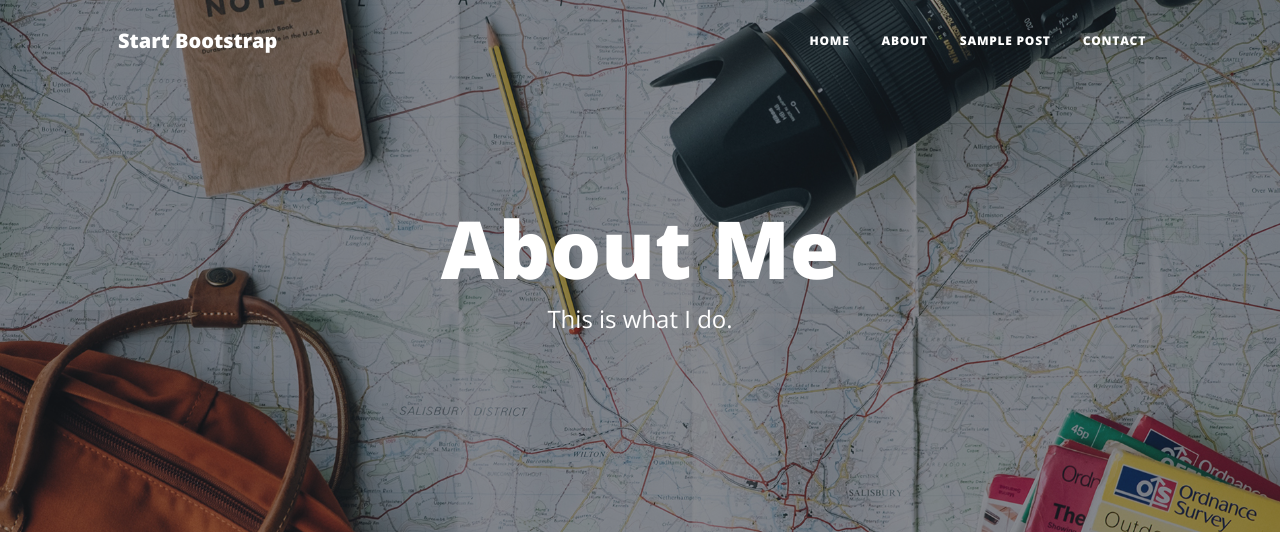
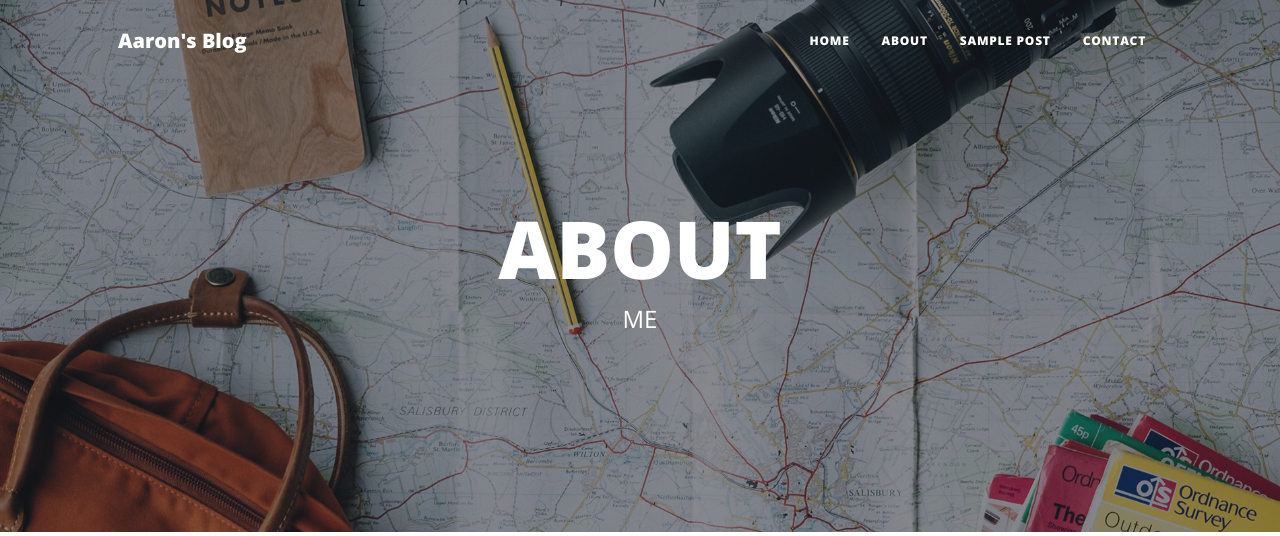
Before and after one commit to elmq0022/blog, a Django app: template apps/blog/templates/blog/about.html in a window 1280 px wide. Shown: the top 536 px of the page. Run offline with Django 5.2, Linux system fonts and the light colour scheme; the template is opened without the code that fills it, so the values that code supplies are empty; some libraries are stand-ins or nearby versions.

Commit message:
adds the "about" page

```diff
--- a/apps/blog/templates/blog/about.html
+++ b/apps/blog/templates/blog/about.html
@@ -1,52 +1,11 @@
-<!DOCTYPE html>
-<html lang="en">
-    <head>
-        <meta charset="utf-8" />
-        <meta name="viewport" content="width=device-width, initial-scale=1, shrink-to-fit=no" />
-        <meta name="description" content="" />
-        <meta name="author" content="" />
-        <title>Clean Blog - Start Bootstrap Theme</title>
-        <link rel="icon" type="image/x-icon" href="assets/favicon.ico" />
-        <!-- Font Awesome icons (free version)-->
-        <script src="https://use.fontawesome.com/releases/v6.3.0/js/all.js" crossorigin="anonymous"></script>
-        <!-- Google fonts-->
-        <link href="https://fonts.googleapis.com/css?family=Lora:400,700,400italic,700italic" rel="stylesheet" type="text/css" />
-        <link href="https://fonts.googleapis.com/css?family=Open+Sans:300italic,400italic,600italic,700italic,800italic,400,300,600,700,800" rel="stylesheet" type="text/css" />
-        <!-- Core theme CSS (includes Bootstrap)-->
-        <link href="css/styles.css" rel="stylesheet" />
-    </head>
-    <body>
-        <!-- Navigation-->
-        <nav class="navbar navbar-expand-lg navbar-light" id="mainNav">
-            <div class="container px-4 px-lg-5">
-                <a class="navbar-brand" href="index.html">Start Bootstrap</a>
-                <button class="navbar-toggler" type="button" data-bs-toggle="collapse" data-bs-target="#navbarResponsive" aria-controls="navbarResponsive" aria-expanded="false" aria-label="Toggle navigation">
-                    Menu
-                    <i class="fas fa-bars"></i>
-                </button>
-                <div class="collapse navbar-collapse" id="navbarResponsive">
-                    <ul class="navbar-nav ms-auto py-4 py-lg-0">
-                        <li class="nav-item"><a class="nav-link px-lg-3 py-3 py-lg-4" href="index.html">Home</a></li>
-                        <li class="nav-item"><a class="nav-link px-lg-3 py-3 py-lg-4" href="about.html">About</a></li>
-                        <li class="nav-item"><a class="nav-link px-lg-3 py-3 py-lg-4" href="post.html">Sample Post</a></li>
-                        <li class="nav-item"><a class="nav-link px-lg-3 py-3 py-lg-4" href="contact.html">Contact</a></li>
-                    </ul>
-                </div>
-            </div>
-        </nav>
-        <!-- Page Header-->
-        <header class="masthead" style="background-image: url('assets/img/about-bg.jpg')">
-            <div class="container position-relative px-4 px-lg-5">
-                <div class="row gx-4 gx-lg-5 justify-content-center">
-                    <div class="col-md-10 col-lg-8 col-xl-7">
-                        <div class="page-heading">
-                            <h1>About Me</h1>
-                            <span class="subheading">This is what I do.</span>
-                        </div>
-                    </div>
-                </div>
-            </div>
-        </header>
+{% extends "blog/base.html" %}
+{% load static %}
+
+{% block page_title %} ABOUT {% endblock %}
+{% block page_subtitle %} ME {% endblock %}
+{% block page_image %}{% static 'assets/img/about-bg.jpg' %}{% endblock %}
+
+{% block content %}
 <!-- Main Content-->
 <main class="mb-4">
     <div class="container px-4 px-lg-5">
@@ -59,45 +18,4 @@
         </div>
     </div>
 </main>
-        <!-- Footer-->
-        <footer class="border-top">
-            <div class="container px-4 px-lg-5">
-                <div class="row gx-4 gx-lg-5 justify-content-center">
-                    <div class="col-md-10 col-lg-8 col-xl-7">
-                        <ul class="list-inline text-center">
-                            <li class="list-inline-item">
-                                <a href="#!">
-                                    <span class="fa-stack fa-lg">
-                                        <i class="fas fa-circle fa-stack-2x"></i>
-                                        <i class="fab fa-twitter fa-stack-1x fa-inverse"></i>
-                                    </span>
-                                </a>
-                            </li>
-                            <li class="list-inline-item">
-                                <a href="#!">
-                                    <span class="fa-stack fa-lg">
-                                        <i class="fas fa-circle fa-stack-2x"></i>
-                                        <i class="fab fa-facebook-f fa-stack-1x fa-inverse"></i>
-                                    </span>
-                                </a>
-                            </li>
-                            <li class="list-inline-item">
-                                <a href="#!">
-                                    <span class="fa-stack fa-lg">
-                                        <i class="fas fa-circle fa-stack-2x"></i>
-                                        <i class="fab fa-github fa-stack-1x fa-inverse"></i>
-                                    </span>
-                                </a>
-                            </li>
-                        </ul>
-                        <div class="small text-center text-muted fst-italic">Copyright &copy; Your Website 2023</div>
-                    </div>
-                </div>
-            </div>
-        </footer>
-        <!-- Bootstrap core JS-->
-        <script src="https://cdn.jsdelivr.net/npm/bootstrap@5.2.3/dist/js/bootstrap.bundle.min.js"></script>
-        <!-- Core theme JS-->
-        <script src="js/scripts.js"></script>
-    </body>
-</html>
+{% endblock %}
--- a/apps/blog/templates/blog/index.html
+++ b/apps/blog/templates/blog/index.html
@@ -1,7 +1,6 @@
 {% extends "blog/base.html" %}
 {% load static %}
 
-<!-- Page Header-->
 {% block page_title %} HOME {% endblock %}
 {% block page_subtitle %} ARTICLES {% endblock %}
 {% block page_image %}{% static 'assets/img/home-bg.jpg' %}{% endblock %}
--- a/apps/blog/templates/blog/post.html
+++ b/apps/blog/templates/blog/post.html
@@ -1,7 +1,6 @@
 {% extends "blog/base.html" %}
 {% load static %}
 
-<!-- Page Header-->
 {% block page_title %} POST {% endblock %}
 {% block page_subtitle %} ARTICLE {% endblock %}
 {% block page_image %}{% static 'assets/img/post-bg.jpg' %}{% endblock %}
--- a/apps/blog/urls.py
+++ b/apps/blog/urls.py
@@ -1,10 +1,10 @@
 from django.urls import path
 
-from .views import ArticleListView, ArticleDetailView
+from .views import ArticleListView, ArticleDetailView, AboutView
 
 app_name = "blog"
 urlpatterns = [
     path("", ArticleListView.as_view(), name="articles"),
     path("articles/<pk>/", ArticleDetailView.as_view(), name="article_detail"),
-    # path("about/"),
+    path("about/", AboutView.as_view(), name="about"),
 ]
--- a/apps/blog/views.py
+++ b/apps/blog/views.py
@@ -1,4 +1,4 @@
-from django.views.generic import DetailView, ListView
+from django.views.generic import DetailView, ListView, TemplateView
 
 from apps.blog.models import Article
 
@@ -12,3 +12,7 @@
     model = Article
     template_name = "blog/index.html"
     paginate_by = 5
+
+
+class AboutView(TemplateView):
+    template_name = "blog/about.html"
```
Lines whose indentation alone changed are shown as unchanged.
